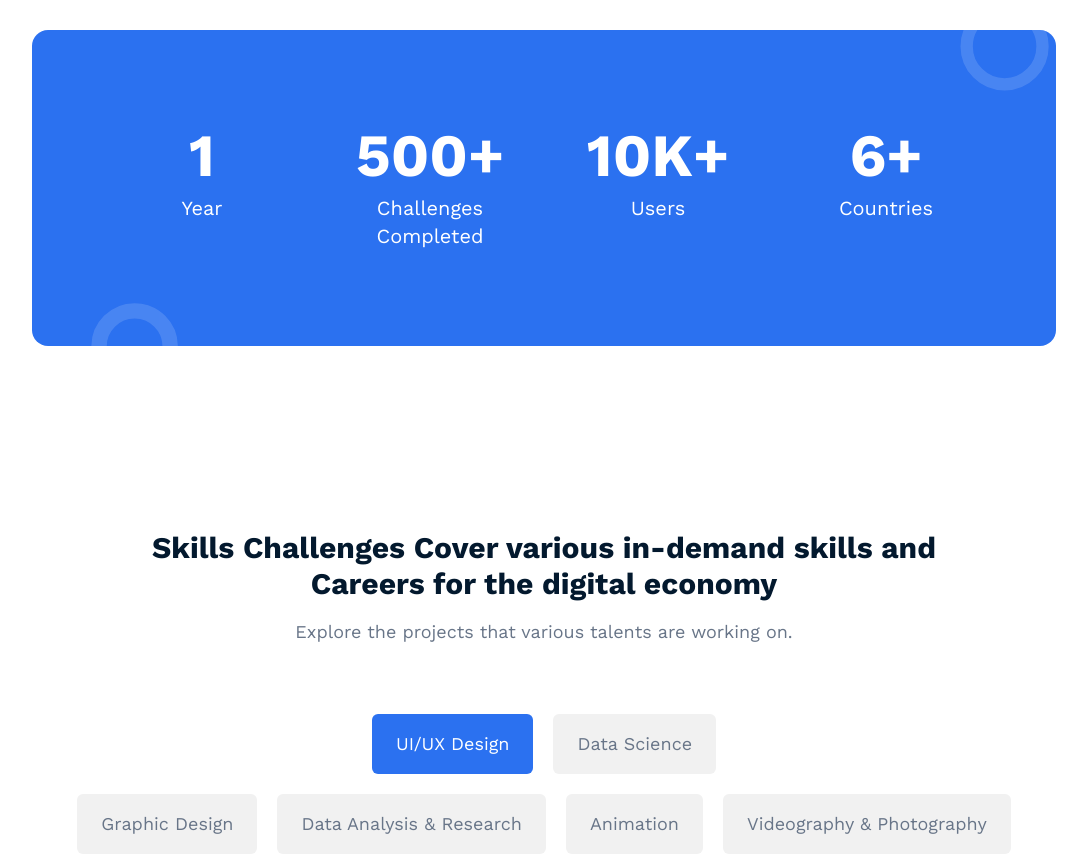
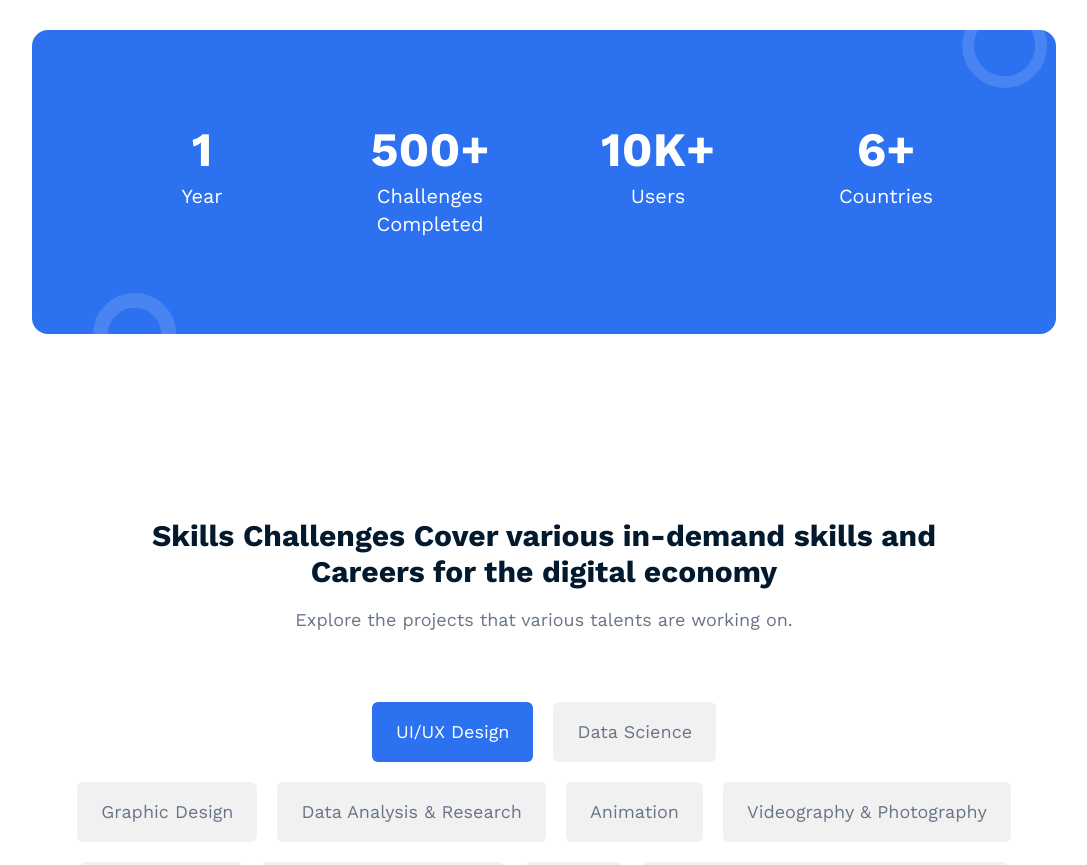
Before and after one commit to annick975/Umurava_EdTech_Platform, a Next.js app: page / in a window 1280 px wide. Shown: the part 1840-2705 px from the top of the page, without its empty margins (96-1183 px from the left). Built offline with nearby package versions, Linux system fonts and the light colour scheme.

Commit message:
Initial Commit

```diff
--- a/src/app/Landing_Pages/Home/homeSections/stats.tsx
+++ b/src/app/Landing_Pages/Home/homeSections/stats.tsx
@@ -70,7 +70,7 @@ export default function Stats() {
               whileInView={{ scale: 1 }}
               transition={{ duration: 0.5, delay: index * 0.1 + 0.2 }}
               viewport={{ once: true }}
-              className="text-3xl sm:text-4xl md:text-5xl lg:text-6xl font-bold mb-2"
+              className="text-3xl sm:text-4xl md:text-5xl lg:text-5xl font-bold mb-2"
             >
               {stat.value}
             </motion.p>
```
